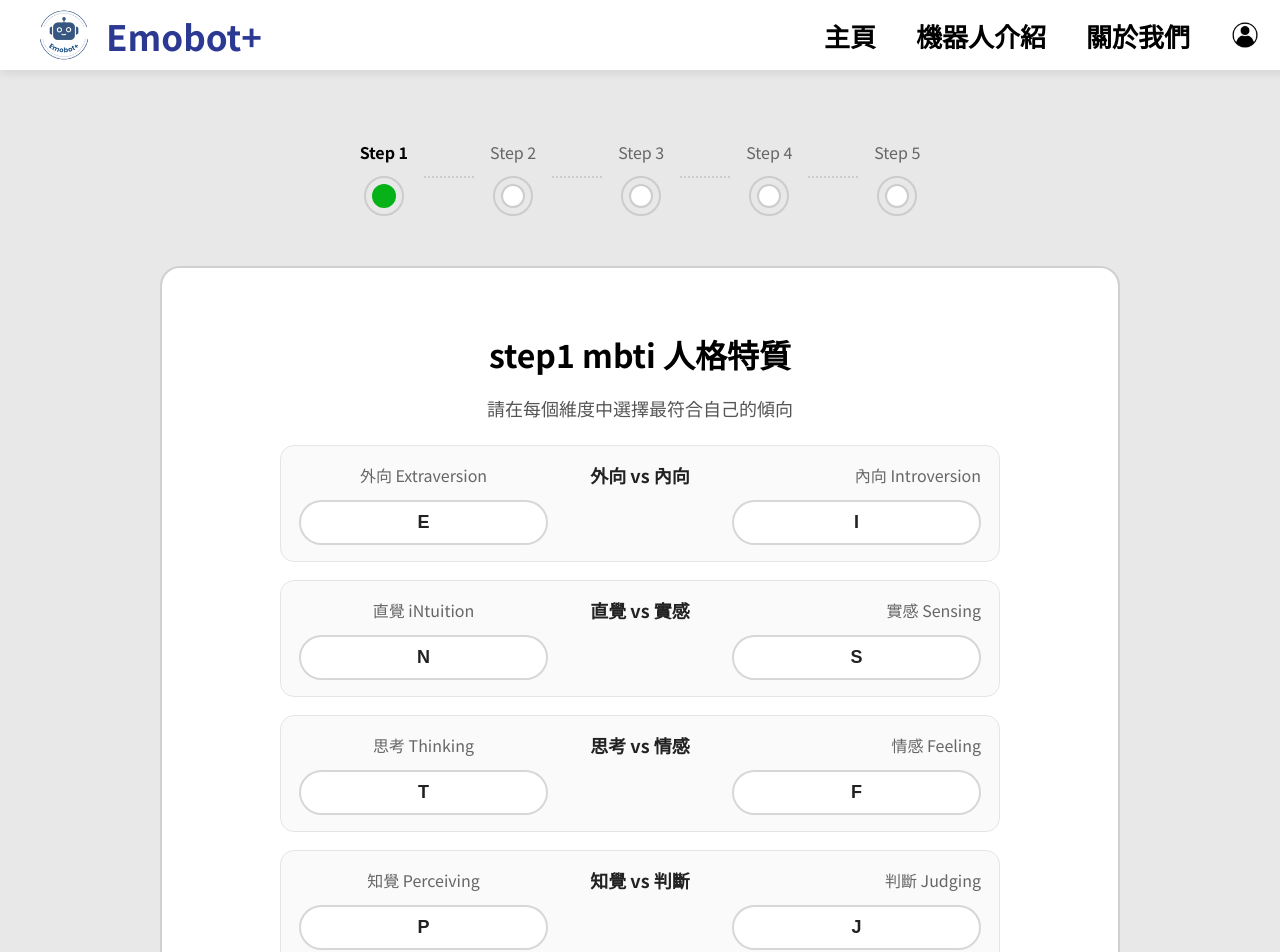
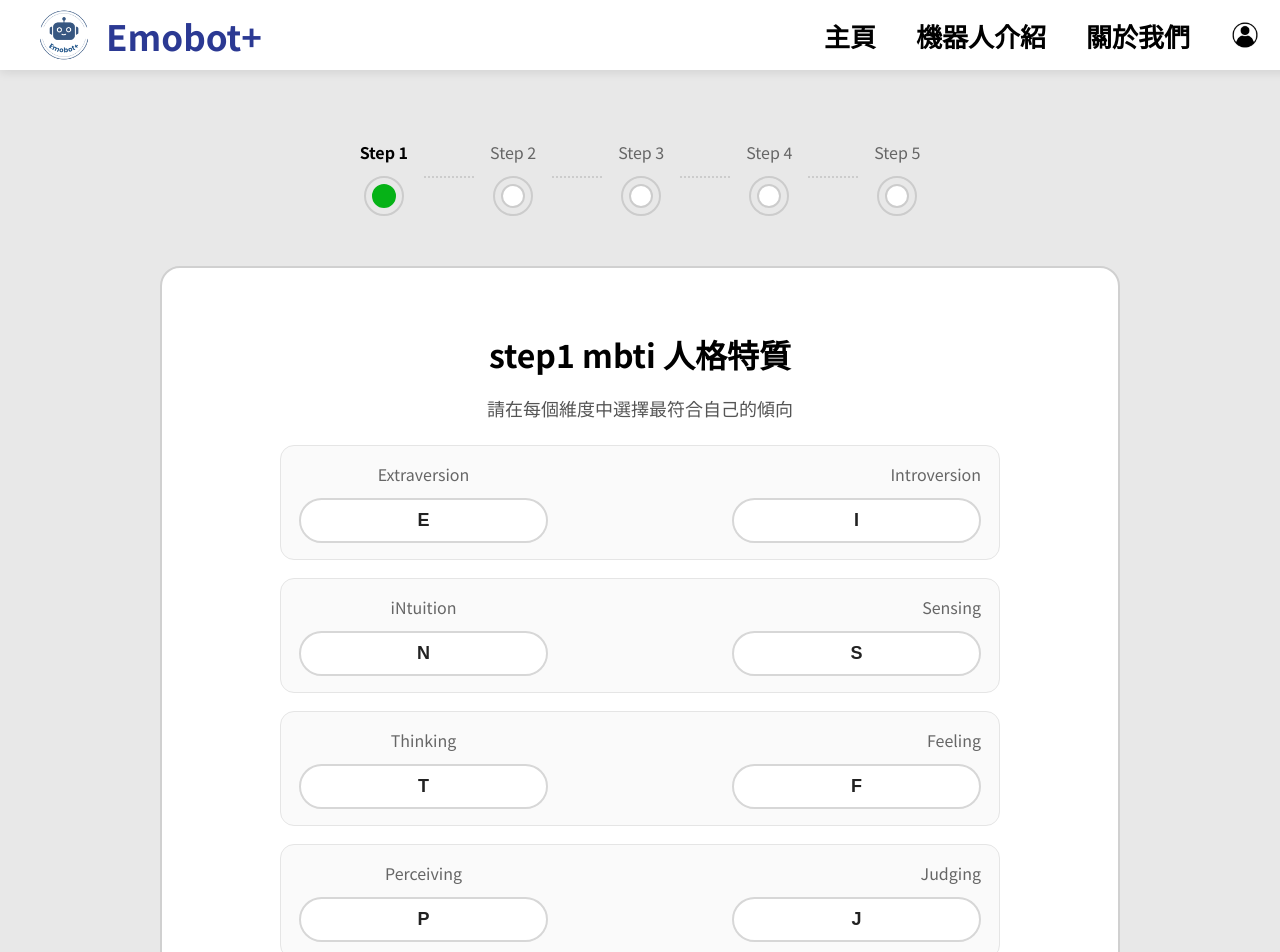
Before and after one commit to guantingye/emobot-frontend, a React (Create React App) app: page /test/step1 in a window 1280 px wide. Shown: the top 952 px of the page. Built offline with nearby package versions, Linux system fonts and the light colour scheme; a web font is replaced by a local one.

Commit message:
test1_revise

```diff
--- a/src/components/MoodInput.jsx
+++ b/src/components/MoodInput.jsx
@@ -221,29 +221,24 @@ const API_BASE =
   const userObj = JSON.parse(localStorage.getItem("user") || "{}");
   const userId = userObj?.id ?? 0;
 
-    const url = `${API_BASE}/api/chat/send`.replace(/\/{2,}/g, "/").replace(":/", "://");
+  const url = `${API_BASE}/api/chat/send`.replace(/\/{2,}/g, "/").replace(":/", "://"); // 防雙斜線
 
   try {
     const res = await fetch(url, {
       method: "POST",
       headers: {
         "Content-Type": "application/json",
-          "X-User-Id": String(userId),
+        "X-User-Id": String(userId),               // ✅ 正確放在 headers
         ...(localStorage.getItem("token")
-            ? { Authorization: `Bearer ${localStorage.getItem("token")}` }
+          ? { Authorization: `Bearer ${localStorage.getItem("token")}` } // 若你有存 token，一起帶上
           : {}),
       },
       credentials: "include",
-        body: JSON.stringify({
-          bot_type: botType,  // 確保使用正確的參數名稱
-          mode,
-          message,
-          history,
-          demo
-        }),
+      body: JSON.stringify({ bot_type: botType, mode, message, history, demo }),
     });
 
     if (!res.ok) {
+      // 405 代表後端沒有 POST 路由或方法不符，現在換了 main.py 就會正常
       const text = await res.text();
       throw new Error(`HTTP ${res.status} ${text.slice(0, 120)}`);
     }
--- a/src/components/TestStep1.jsx
+++ b/src/components/TestStep1.jsx
@@ -269,30 +269,30 @@ export default function TestStep1() {
 
             <Grid>
               <PairSelector
-                title="外向 vs 內向"
-                left={{ letter: "E", desc: "外向 Extraversion" }}
-                right={{ letter: "I", desc: "內向 Introversion" }}
+
+                left={{ letter: "E", desc: " Extraversion" }}
+                right={{ letter: "I", desc: " Introversion" }}
                 value={EorI}
                 onChange={setEorI}
               />
               <PairSelector
-                title="直覺 vs 實感"
-                left={{ letter: "N", desc: "直覺 iNtuition" }}
-                right={{ letter: "S", desc: "實感 Sensing" }}
+
+                left={{ letter: "N", desc: " iNtuition" }}
+                right={{ letter: "S", desc: " Sensing" }}
                 value={NorS}
                 onChange={setNorS}
               />
               <PairSelector
-                title="思考 vs 情感"
-                left={{ letter: "T", desc: "思考 Thinking" }}
-                right={{ letter: "F", desc: "情感 Feeling" }}
+
+                left={{ letter: "T", desc: " Thinking" }}
+                right={{ letter: "F", desc: " Feeling" }}
                 value={TorF}
                 onChange={setTorF}
               />
               <PairSelector
-                title="知覺 vs 判斷"
-                left={{ letter: "P", desc: "知覺 Perceiving" }}
-                right={{ letter: "J", desc: "判斷 Judging" }}
+
+                left={{ letter: "P", desc: " Perceiving" }}
+                right={{ letter: "J", desc: " Judging" }}
                 value={PorJ}
                 onChange={setPorJ}
               />
```
Lines whose indentation alone changed are shown as unchanged.
